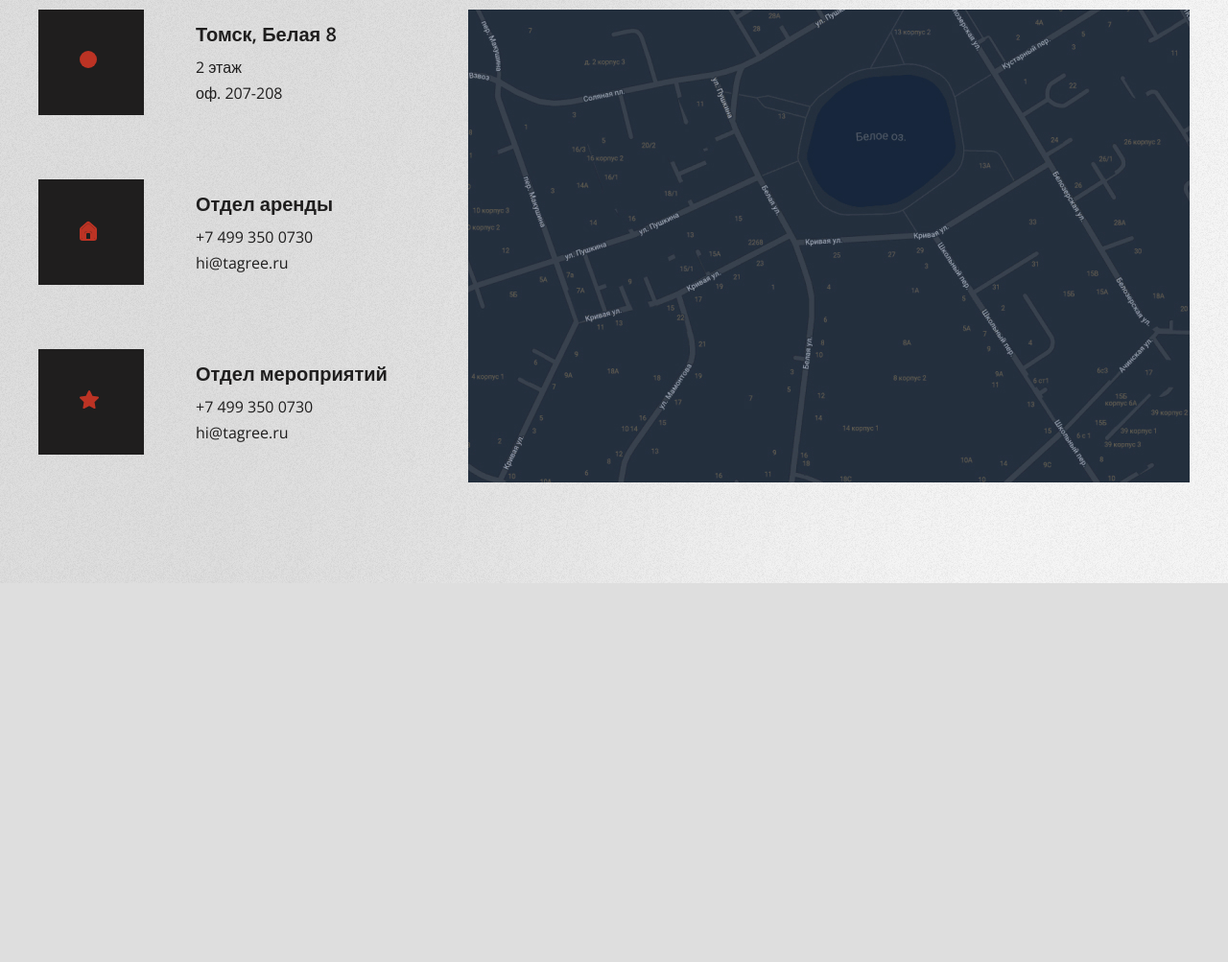
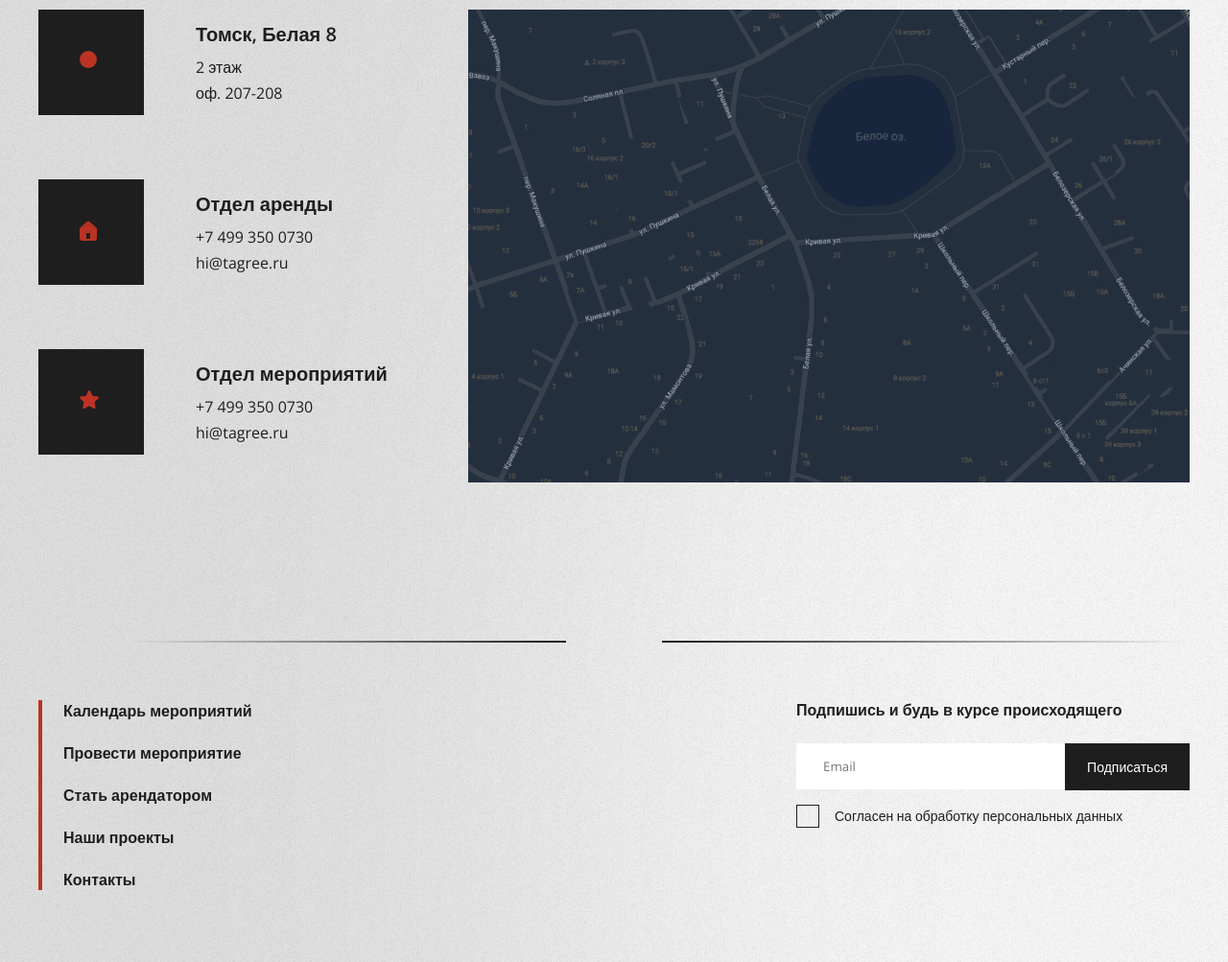
Before and after one commit to Seriousle/project-1, a website: page src/html/index.html in a window 1280 px wide. Shown: the part 3036-4039 px from the top of the page at 96% size. Before the commit the page ends 3644 px from the top, so only its background shows below. Drawn offline with nearby package versions, Linux system fonts and the light colour scheme; files that its build step writes are made by us from their sources; files whose address does not match are found by name.

Commit message:
new file html

```diff
--- a/src/html/blocks/page-footer.html
+++ b/src/html/blocks/page-footer.html
@@ -1 +1,33 @@
-<footer class="page-footer"></footer>
+<footer class="page-footer">
+    <div class="page-footer_container">
+        <div class="page-footer_border">
+
+
+        </div>
+        <div class="page-footer_wrapper">
+            <div class="page-footer_nav">
+                <a href="#" class="page-footer_nav_link">Календарь мероприятий</a>
+                <a href="#" class="page-footer_nav_link">Провести мероприятие</a>
+                <a href="#" class="page-footer_nav_link">Стать арендатором</a>
+                <a href="#" class="page-footer_nav_link">Наши проекты</a>
+                <a href="#" class="page-footer_nav_link">Контакты</a>
+            </div>
+            <form class="page-footer_form subscribe">
+                <h4 class="subscribe_title">
+                    Подпишись и будь в курсе происходящего
+                </h4>
+                <div class="subscribe_wrapper">
+                    <input type="email" name="email" placeholder="Email" class="subscribe_input" required/>
+                    <button type="submit" class="subscribe_submit">Подписаться</button>
+                </div>
+                <label class="subscribe_check check">
+                    <input type="checkbox" class="check_input" name="agree" required/>
+                    <span class="check_mark"></span>
+                    <span class="check_label">
+                        Согласен на обработку персональных данных
+                    </span>
+                </label>
+            </form>
+        </div>
+    </div>
+</footer>
--- a/src/styles/blocks/contacts.less
+++ b/src/styles/blocks/contacts.less
@@ -13,5 +13,6 @@
         display: flex;
         flex-direction: column;
         gap: 67px;
+        margin-right: 30px;
     }
 }
--- a/src/styles/blocks/page-footer.less
+++ b/src/styles/blocks/page-footer.less
@@ -0,0 +1,72 @@
+.page-footer {
+
+    box-sizing: border-box;
+    padding: 60px 0 75px;
+
+    &_container {
+        .container;
+    }
+
+    &_border {
+        display: flex;
+        margin-bottom: 60px;
+        &::before,
+        &::after {
+            content: '';
+            flex-grow: 1;
+            height: 2px;
+            width: 2px;
+        }
+        &::before {
+            margin-right: 50px;
+            background: linear-gradient(270deg, #1C1B1B 0%, rgba(255, 255, 255, 0.00) 82.86%);
+        }
+        &::after {
+            margin-left: 50px;
+            background: linear-gradient(90deg, #1C1B1B 0%, rgba(255, 255, 255, 0.00) 100%);
+        }
+    }
+
+    &_wrapper {
+        display: flex;
+        justify-content: space-between;
+    }
+
+    &_nav {
+        position: relative;
+        display: flex;
+        flex-direction: column;
+
+        margin-right: 30px;
+        padding-left: 26px;
+        gap: 22px;
+
+        &::before {
+            position: absolute;
+            content: '';
+            top: 0;
+            left: 0;
+            width: 4px;
+            height: 100%;
+            background-color: @red;
+        }
+    }
+
+    &_nav_link {
+        display: block;
+        text-decoration: none;
+        font-size: 16px;
+        font-weight: 600;
+        color: @black;
+        transition: color 0.2s;
+        &:hover {
+            @media (hover:hover) {
+                color: @red;
+            }
+        }
+        &:active {
+            color: @red;
+        }
+    }
+
+}
--- /dev/null
+++ b/src/styles/blocks/subscribe.less
@@ -0,0 +1,60 @@
+.subscribe {
+
+    max-width: 410px;
+    width: 100%;
+
+    &_title {
+        margin: 0 0 24px;
+        font-weight: 600;
+        font-size: 16px;
+        line-height: 1.3;
+
+
+    }
+
+    &_wrapper {
+        display: flex;
+        margin-bottom: 15px;
+
+    }
+
+    &_input {
+        box-sizing: border-box;
+        padding: 15px 15px 15px 28px;
+        height: 100%;
+        width: 100%;
+        background-color: @white;
+
+        border: none;
+    }
+
+    &_submit {
+        box-sizing: border-box;
+        display: flex;
+        justify-content: center;
+        align-items: center;
+
+        padding: 15px 23px;
+        width: 135px;
+        border-radius: 0;
+        border: none;
+        outline: none;
+
+        font-family: @font1;
+        font-size: 14px;
+        font-weight: 400;
+        line-height: normal;
+        color: @white;
+        background-color: @black;
+        transition: background-color 0.2s;
+        &:hover {
+            @media (hover:hover) {
+                background-color: @red;
+            }
+
+        }
+        &:active {
+            background-color: @red;
+        }
+    }
+}
--- a/src/styles/styles.less
+++ b/src/styles/styles.less
@@ -16,6 +16,7 @@
 @import "blocks/form.less";
 @import "blocks/contacts-item.less";
 
+@import "blocks/subscribe.less";
 @import "blocks/event-card.less";
 
 @import "blocks/listing.less";
```
Also changed, not shown: dist/index.html, dist/styles/styles.css, dist/styles/styles.min.css.
